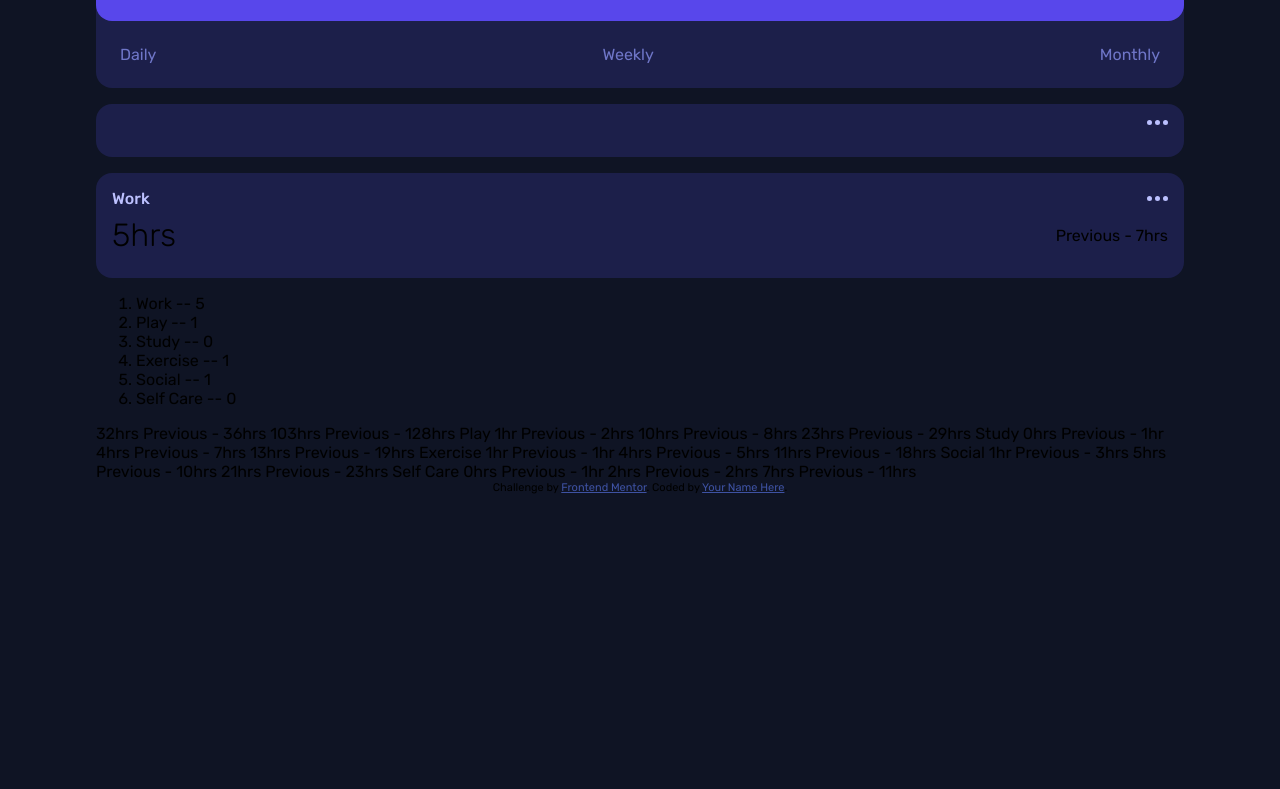
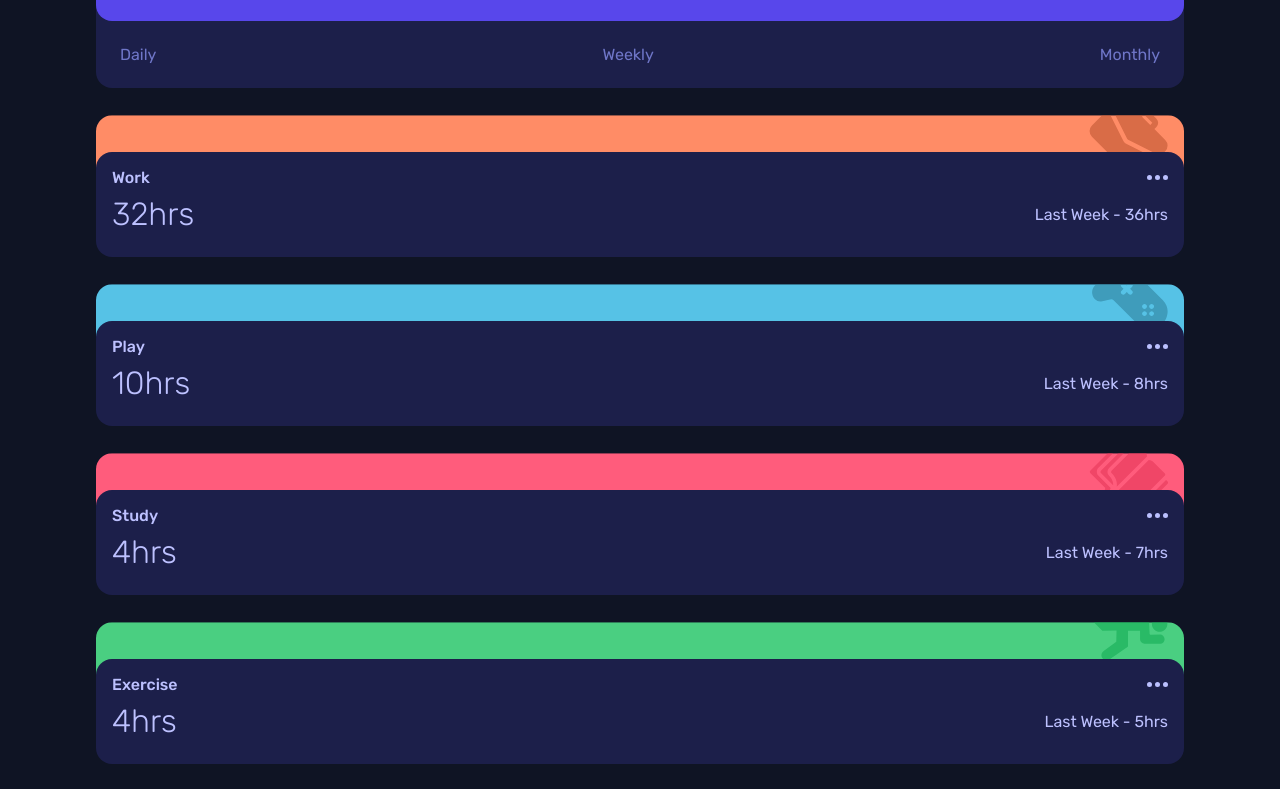
Before and after one commit to gamcode98/Time-tracking-dashboard, a plain HTML site: page public/index.html in a window 1280 px wide. Shown: the part 163-952 px from the top of the page. Before the commit the page ends 800 px from the top, so only its background shows below. Drawn offline with Linux system fonts and the light colour scheme.

Commit message:
weekly ready

```diff
--- a/public/css/styles.css
+++ b/public/css/styles.css
@@ -26,11 +26,11 @@ body {
   margin-right: auto;
   margin-top: 5rem;
 }
-section {
+.main-card {
   border-radius: 1rem;
+  background-color: var(--Dark-blue);
+  margin-bottom: 4rem;
   overflow: hidden;
-  background-color: var(--Dark-blue);
-  margin-bottom: 1rem;
 }
 .img-user {
   width: 50px;
@@ -73,8 +73,61 @@ h1 span {
   color: var(--Desaturated-blue);
   text-decoration: none;
 }
+
 .report {
+  border-radius: 1rem;
+  background-color: var(--Dark-blue);
+  margin-bottom: 4rem;
   padding: 1rem;
+  position: relative;
+}
+.report::before {
+  content: "";
+  display: block;
+  height: 70%;
+  left: 0;
+  right: 0;
+  border-radius: 1rem;
+  top: 0;
+  transform: translateY(-50%);
+  z-index: -1;
+  position: absolute;
+}
+.report.Work::before {
+  background: url("./../assets/images/icon-work.svg");
+  background-color: var(--Light-red-work);
+  background-repeat: no-repeat;
+  background-position: right 1rem top -1rem;
+}
+.report.Play::before {
+  background: url("./../assets/images/icon-play.svg");
+  background-color: var(--Soft-blue-play);
+  background-repeat: no-repeat;
+  background-position: right 1rem top -1rem;
+}
+.report.Study::before {
+  background: url("./../assets/images/icon-study.svg");
+  background-color: var(--Light-red-study);
+  background-repeat: no-repeat;
+  background-position: right 1rem top -1rem;
+}
+.report.Exercise::before {
+  background: url("./../assets/images/icon-exercise.svg");
+  background-color: var(--Lime-green-exercise);
+  background-repeat: no-repeat;
+  background-position: right 1rem top -1rem;
+}
+.report.Social::before {
+  background: url("./../assets/images/icon-social.svg");
+  background-color: var(--Violet-social);
+  background-repeat: no-repeat;
+  background-position: right 1rem top -1rem;
+}
+.report.SelfCare::before {
+  background: url("./../assets/images/icon-self-care.svg");
+  background-color: var(--Soft-orange-self-care);
+  background-repeat: no-repeat;
+  background-position: right 1rem top -1rem;
 }
 .report-to {
   display: flex;
@@ -92,12 +145,12 @@ h2 {
 .time-mode {
   font-weight: 300;
   font-size: 2rem;
-  /* border: 1px solid red; */
 }
 .time-mode,
 .last-week-time {
   margin-top: 0;
   margin-bottom: 0.5rem;
+  color: var(--Pale-Blue);
 }
 .attribution {
   font-size: 11px;
--- a/public/index.html
+++ b/public/index.html
@@ -39,36 +39,26 @@
       </div>
     </section>
 
-    <section class="report">
-      <header class="report-to">
-        <h2></h2>
-        <img class="icon-ellipsis" src="./assets/images/icon-ellipsis.svg" alt="icon-ellipsis" title="icon-ellipsis">
+    <!-- <section class="report model">
+      <header class="report-to model">
+        <h2>Model</h2>
+        <img class="icon-ellipsis model" src="./assets/images/icon-ellipsis.svg" alt="icon-ellipsis"
+          title="icon-ellipsis">
       </header>
-      <div class="time">
-        <p class="time-mode"></p>
-        <p class="last-week-time"></p>
-      </div>
-    </section>
-
-    <section class="report">
-      <header class="report-to">
-        <h2>Work</h2>
-        <img class="icon-ellipsis" src="./assets/images/icon-ellipsis.svg" alt="icon-ellipsis" title="icon-ellipsis">
-      </header>
-      <div class="time">
-        <p class="time-mode">
-          5hrs
+      <div class="time model">
+        <p class="time-mode model">
+          Xhrs
         </p>
-        <p class="last-week-time">
-          Previous - 7hrs
+        <p class="last-week-time model">
+          Model - Xhrs
         </p>
       </div>
-    </section>
-
-    <ol id="xhr"></ol>
+    </section> -->
 
 
+  </main>
 
+  <div>
     <!-- daily -->
     <!-- daily -->
     32hrs
@@ -149,8 +139,7 @@
     <!-- monthly -->
     Previous - 11hrs
     <!-- monthly -->
-  </main>
-
+  </div>
 
   <footer class="attribution">
     Challenge by <a href="https://www.frontendmentor.io?ref=challenge" target="_blank">Frontend Mentor</a>.
--- a/public/js/app.js
+++ b/public/js/app.js
@@ -1,49 +1,56 @@
 const d = document;
-//Paso 1
-const xhr = new XMLHttpRequest(); /* Se instancia el objeto */
+const xhr = new XMLHttpRequest();
 const $reports = d.querySelectorAll(".report");
+const $main = d.querySelector("main");
 const $xhr = d.getElementById("xhr");
 const $fragment = d.createDocumentFragment();
-//Paso 2 - Se asigna el evento que se va a manipular, aqui va la lógica de prog
+
 xhr.addEventListener("readystatechange", (e) => {
-  if (xhr.readyState !== 4) return; //Validacion, si se ve el clg el objeto xhr se imprime 4 veces por los estados de la peticion,
-  //READY_STATE_UNINITIALIZED, READY_STATE_LOADING, READY_STATE_LOADED, READY_STATE_INTERACTIVE, READY_STATE_COMPLETE
-  //El primero no cuenta xd
-  //console.log(xhr);
-  //La callback solo se ejecuta cuando el readystate es !== 4, sino retorna nada
+  if (xhr.readyState !== 4) return;
 
   if (xhr.status >= 200 && xhr.status < 300) {
-    //Otra validacion xq solo importa los q estan bien, o sea los 200 -299
-    //console.log("éxito");
-    //console.log(xhr.responseText);
-    //$xhr.innerHTML = xhr.responseText;
     let json = JSON.parse(xhr.responseText);
-    //console.log(json);
+    console.log(json[5].title.replace(/ /g, ""));
+    json.forEach((el) => {
+      //Creating elements and seetings properties
+      const $section = d.createElement("section");
+      // console.log(el.title.toString());
+      $section.classList.add("report", el.title.replace(/ /g, ""));
+      const $header = d.createElement("header");
+      $header.classList.add("report-to");
+      const $h2 = d.createElement("h2");
+      $h2.textContent = el.title;
+      const $img = d.createElement("img");
+      $img.classList.add("icon-ellipsis");
+      $img.setAttribute("src", "./assets/images/icon-ellipsis.svg");
+      $img.setAttribute("alt", "icon-ellipsis");
+      const $div = d.createElement("div");
+      $div.classList.add("time");
+      const $p1 = d.createElement("p");
+      $p1.classList.add("time-mode");
+      $p1.textContent = `${el.timeframes.weekly.current}hrs`;
+      const $p2 = d.createElement("p");
+      $p2.classList.add("last-week-time");
+      $p2.textContent = `Last Week - ${el.timeframes.weekly.previous}hrs`;
 
-    json.forEach((el) => {
-      const $li = document.createElement("li");
-      $li.innerHTML = `${el.title} -- ${el.timeframes.daily.current}`;
-      $fragment.appendChild($li);
+      //Adding elements
+      $header.appendChild($h2);
+      $header.appendChild($img);
+      $div.appendChild($p1);
+      $div.appendChild($p2);
+      $section.appendChild($header);
+      $section.appendChild($div);
+
+      $fragment.appendChild($section);
     });
-
-    $xhr.appendChild($fragment);
-
-    console.log($reports);
-
-    // $work.children[0].firstElementChild.textContent = json[0].title;
-    // $work.children[1].firstElementChild.textContent = `${json[0].timeframes.weekly.current}hrs `;
-    // $work.children[1].lastElementChild.textContent = `Last Week - ${json[0].timeframes.weekly.previous}hrs `;
+    $main.appendChild($fragment);
   } else {
     //console.log("error");
     let message = xhr.statusText || "Ocurrió un error";
     $xhr.innerHTML = `Error ${xhr.status}: ${message}`;
   }
-
-  //console.log("Este mensaje cargará de cualquier forma");
 });
-//Paso 3 - Se abre la peticion
 
 xhr.open("GET", "./assets/data.json");
 
-//Paso 4 - Enviar la peticion
 xhr.send();
```
